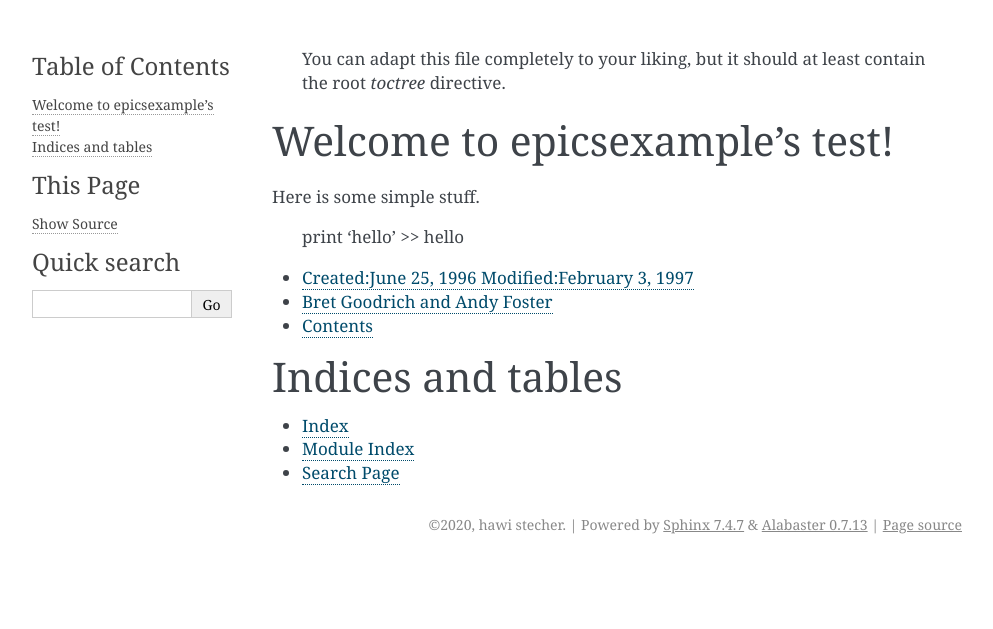
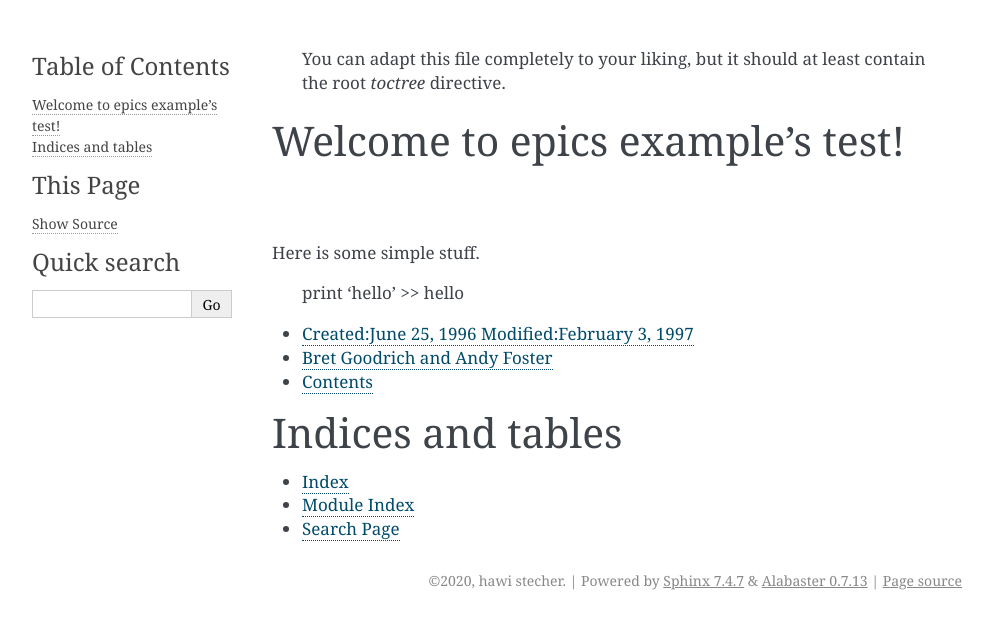
Before and after one commit to hstecher/epicstest, a Sphinx documentation site: the page built from docs/source/index.rst, in a window 1280 px wide. Shown: the top 629 px of the page, without its empty margins (148-1141 px from the left). Built offline with Sphinx 7.4.7, drawn with Linux system fonts in a browser that asks for light colours.

Commit message:
Fixed Typo

```diff
--- a/docs/source/index.rst
+++ b/docs/source/index.rst
@@ -2,7 +2,7 @@
    You can adapt this file completely to your liking, but it should at least
    contain the root `toctree` directive.
 
-Welcome to epicsexample's test!
+Welcome to epics example's test!
 ========================================
 
 Here is some simple stuff.
```
